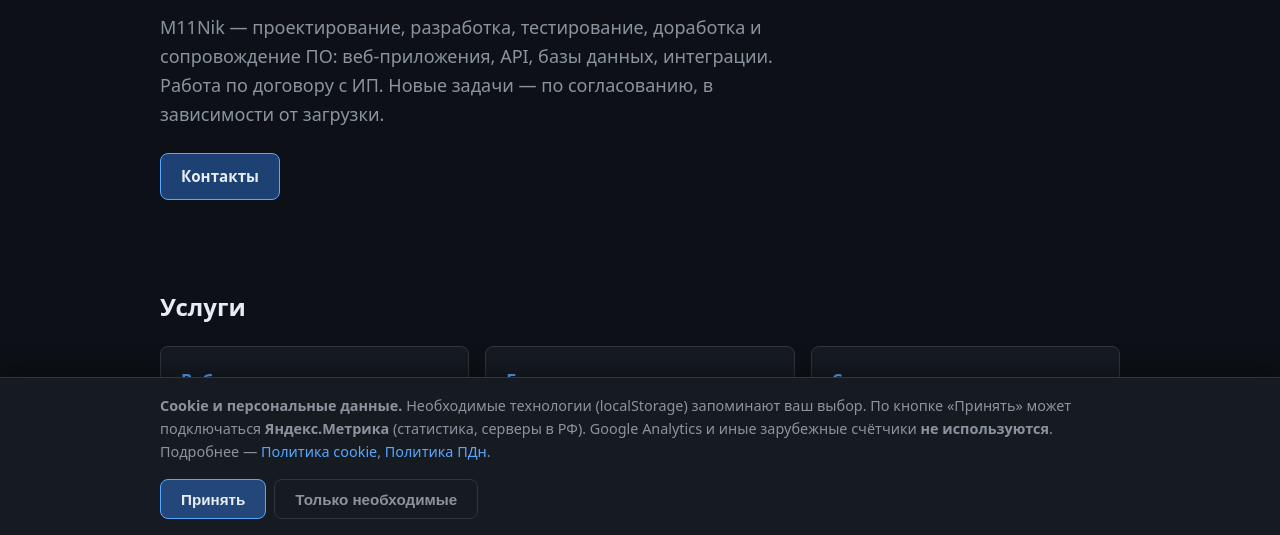
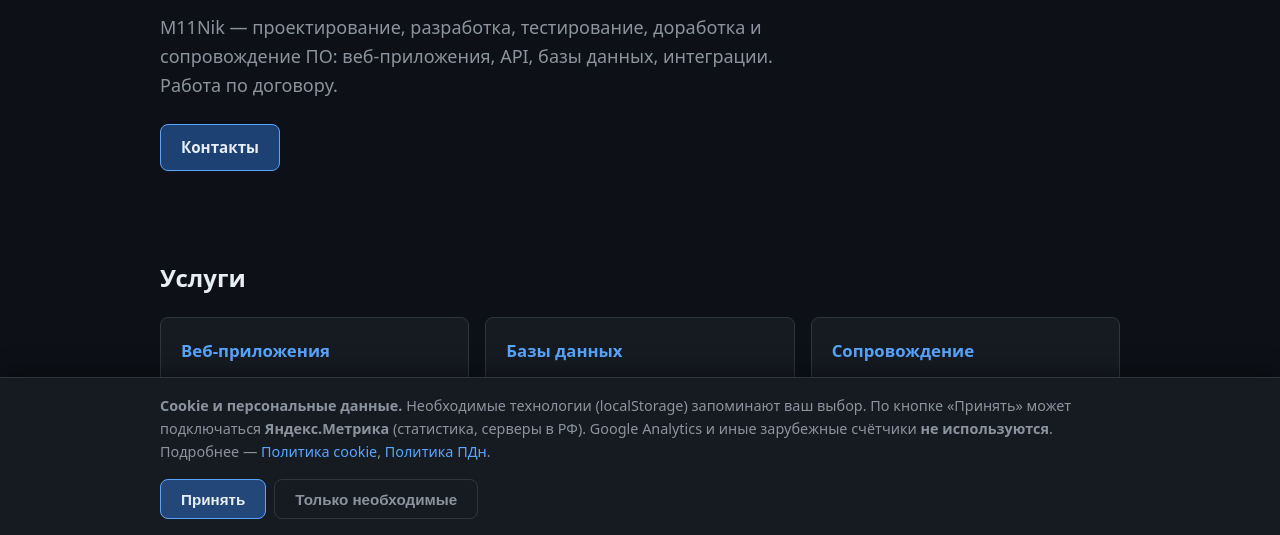
Before and after one commit to m11nic89co/m11nik, a plain HTML site: page index.html in a window 1280 px wide. Shown: the part 265-800 px from the top of the page. Drawn offline with Linux system fonts and the light colour scheme.

Commit message:
Update: index.html

```diff
--- a/index.html
+++ b/index.html
@@ -45,7 +45,7 @@
       <div class="container">
         <p class="hero-tag">// m11nik</p>
         <h1>Разработка и поддержка программного обеспечения</h1>
-        <p class="hero-lead">M11Nik — проектирование, разработка, тестирование, доработка и сопровождение ПО: веб-приложения, API, базы данных, интеграции. Работа по договору с ИП. Новые задачи — по согласованию, в зависимости от загрузки.</p>
+        <p class="hero-lead">M11Nik — проектирование, разработка, тестирование, доработка и сопровождение ПО: веб-приложения, API, базы данных, интеграции. Работа по договору.</p>
         <a class="btn" href="./contacts/index.html">Контакты</a>
       </div>
     </section>
```
